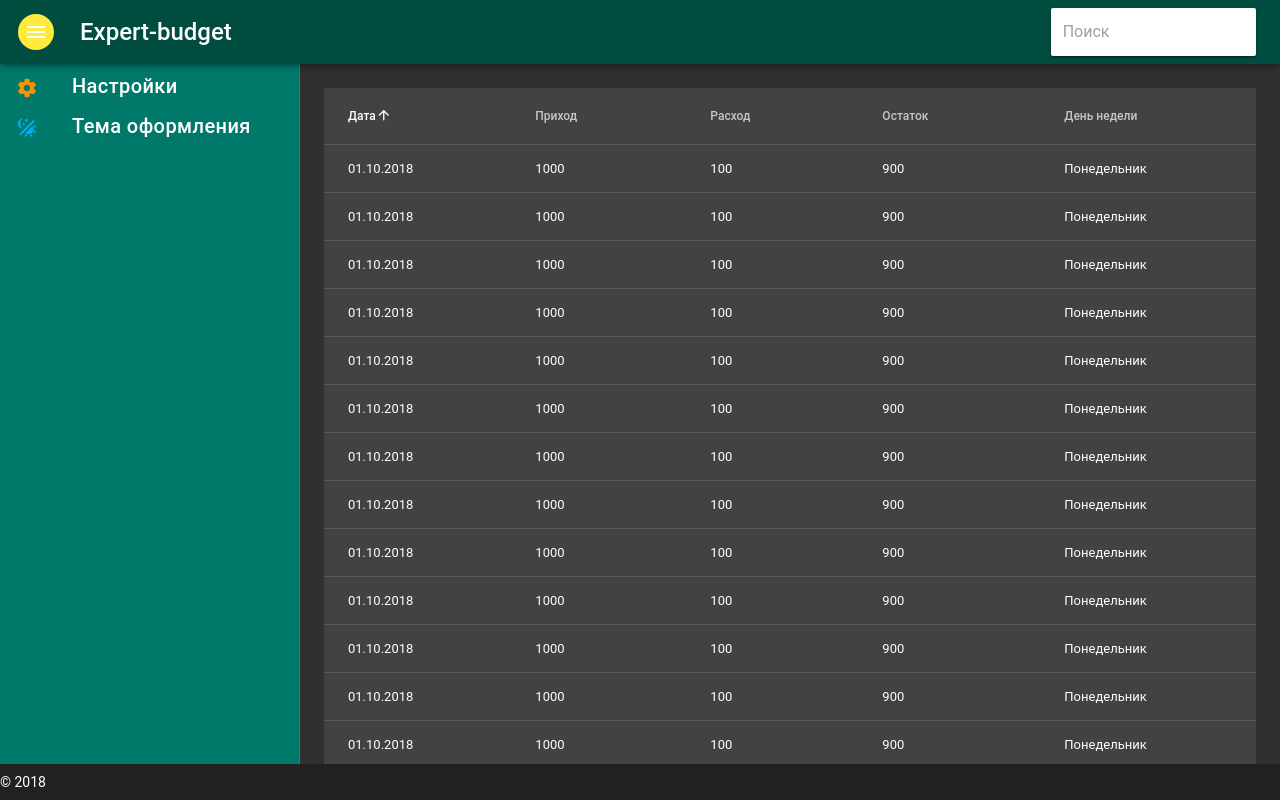
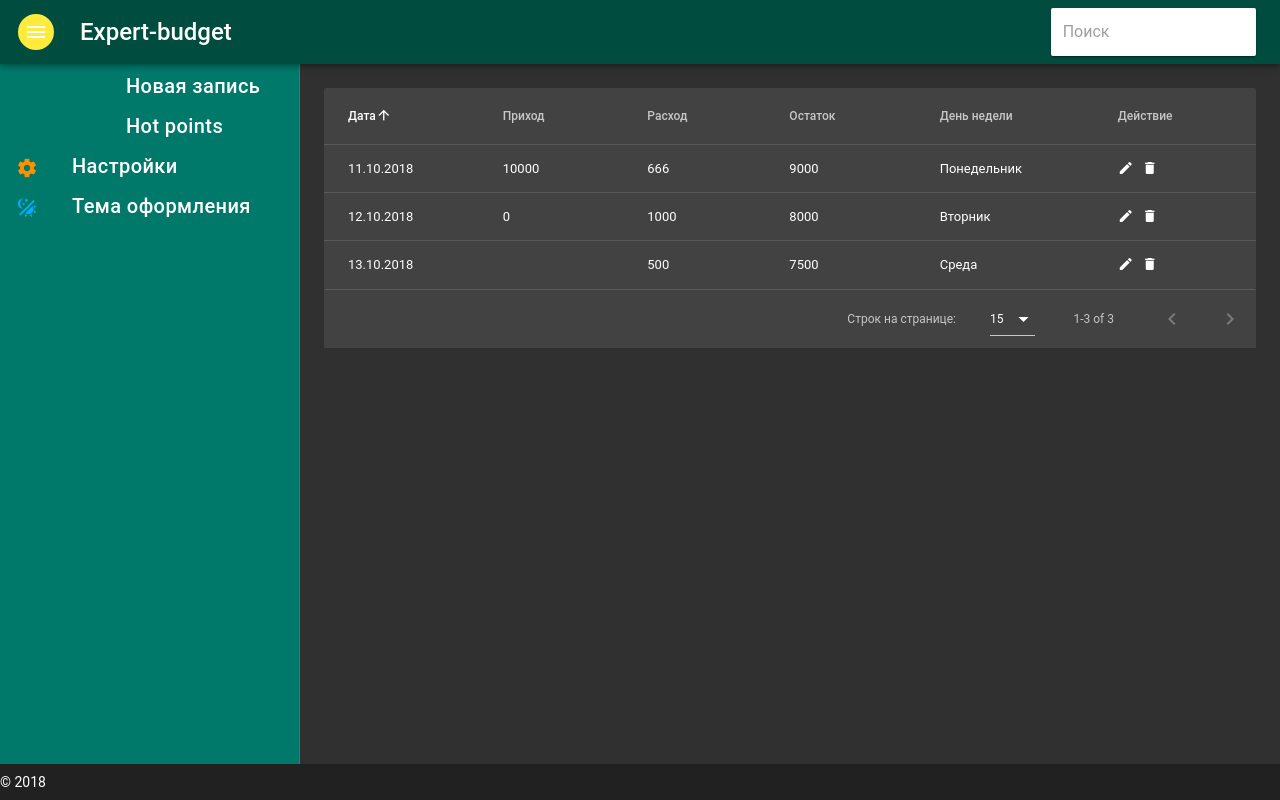
Before and after one commit to sabiridse/NVMwebAPP, a Vue app in the folder client/: page / in a window 1280 px wide. Shown: the top 800 px of the page. Built offline with nearby package versions, Linux system fonts and the light colour scheme.

Commit message:
add vuexStore

```diff
--- a/client/src/components/mainLayout.vue
+++ b/client/src/components/mainLayout.vue
@@ -2,6 +2,22 @@
   <v-app id="inspire" :dark="dark">
     <v-navigation-drawer v-model="drawer" clipped fixed app :class="themes">
       <v-list dense>
+        <v-list-tile @click="dialogFormOnTable();">
+          <v-list-tile-action>
+            <v-icon color="red darken-4">alert</v-icon>
+          </v-list-tile-action>
+          <v-list-tile-content>
+            <v-list-tile-title class="title">Новая запись</v-list-tile-title>
+          </v-list-tile-content>
+        </v-list-tile>
+        <v-list-tile @click="">
+          <v-list-tile-action>
+            <v-icon color="red darken-4">alert</v-icon>
+          </v-list-tile-action>
+          <v-list-tile-content>
+            <v-list-tile-title class="title">Hot points</v-list-tile-title>
+          </v-list-tile-content>
+        </v-list-tile>
         <v-list-tile @click="">
           <v-list-tile-action>
             <v-icon color="orange accent-3">settings</v-icon>
@@ -99,6 +115,9 @@ export default {
       this.topBarColor = this.dark == true ? "teal darken-4" : "blue lighten-4";
       this.dialog = false;
     },
+    dialogFormOnTable() {
+      eventbus.$emit("dialogStart", "true");
+    },
     searching(search) {
       eventbus.$emit("searchReq", this.search);
     }
--- a/client/src/components/vueTable.vue
+++ b/client/src/components/vueTable.vue
@@ -1,4 +1,61 @@
 <template>
+  <div>
+    <v-dialog v-model="dialog" max-width="500px">
+      <!--
+        <v-btn :slot="activ" color="primary" dark class="mb-2"
+          >Новая запись</v-btn
+        >
+      -->
+      <v-card>
+        <v-card-title>
+          <span class="headline">{{ formTitle }}</span>
+        </v-card-title>
+
+        <v-card-text>
+          <v-container grid-list-md>
+            <v-layout wrap>
+              <v-flex xs12 sm6 md4>
+                <v-text-field
+                  v-model="editedItem.date"
+                  label="Дата"
+                ></v-text-field>
+              </v-flex>
+              <v-flex xs12 sm6 md4>
+                <v-text-field
+                  v-model="editedItem.plus"
+                  label="Приход"
+                ></v-text-field>
+              </v-flex>
+              <v-flex xs12 sm6 md4>
+                <v-text-field
+                  v-model="editedItem.minus"
+                  label="Расход"
+                ></v-text-field>
+              </v-flex>
+              <v-flex xs12 sm6 md4>
+                <v-text-field
+                  v-model="editedItem.cash"
+                  label="Остаток"
+                ></v-text-field>
+              </v-flex>
+              <v-flex xs12 sm6 md4>
+                <v-text-field
+                  v-model="editedItem.dayOfWeek"
+                  label="День_недели"
+                ></v-text-field>
+              </v-flex>
+            </v-layout>
+          </v-container>
+        </v-card-text>
+
+        <v-card-actions>
+          <v-spacer></v-spacer>
+          <v-btn color="blue darken-1" flat @click="close">Отмена</v-btn>
+          <v-btn color="blue darken-1" flat @click="save">Сохранить</v-btn>
+        </v-card-actions>
+      </v-card>
+    </v-dialog>
+
     <v-data-table
       :headers="headers"
       :items="items"
@@ -9,368 +66,129 @@
       no-results-text="нет данных"
     >
       <template slot="items" slot-scope="props">
-      <td class="text-xm-center">{{ props.item.Дата }}</td>
-      <td class="text-xm-center">{{ props.item.Приход }}</td>
-      <td class="text-xm-center">{{ props.item.Расход }}</td>
-      <td class="text-xm-center">{{ props.item.Остаток }}</td>
-      <td class="text-xm-center">{{ props.item.День_недели }}</td>
+        <td class="text-xm-center">{{ props.item.date }}</td>
+        <td class="text-xm-center">{{ props.item.plus }}</td>
+        <td class="text-xm-center">{{ props.item.minus }}</td>
+        <td class="text-xm-center">{{ props.item.cash }}</td>
+        <td class="text-xm-center">{{ props.item.dayOfWeek }}</td>
+        <td class="text-xm-center">
+          <v-icon small class="mr-2" @click="editItem(props.item);">
+            edit
+          </v-icon>
+          <v-icon small @click="deleteItem(props.item);"> delete </v-icon>
+        </td>
       </template>
     </v-data-table>
+  </div>
 </template>
 <script>
 import eventbus from "../plugins/eventbus.js";
 export default {
-  created() {
-    eventbus.$on("searchReq", this.searchData);
-  },
-  methods: {
-    searchData(value) {
-      this.search = value;
-    }
-  },
   data() {
     return {
+      dialog: false,
+      editedIndex: -1,
+      editedItem: {
+        date: "23.11.2018",
+        plus: 0,
+        minus: 0,
+        cash: 0,
+        dayOfWeek: "Четверг"
+      },
+      defaultItem: {
+        date: "01.01.2018",
+        plus: "0",
+        minus: "0",
+        cash: "0",
+        dayOfWeek: "0"
+      },
       search: "",
       text: "Строк на странице:",
       rowsPerPageItemsArray: [15, 45, 90, { text: "Все", value: -1 }],
       headers: [
         {
           text: "Дата",
-          value: "Дата",
+          value: "date",
           sortable: true
         },
         {
           text: "Приход",
-          value: "Приход",
+          value: "plus",
           sortable: true
         },
         {
           text: "Расход",
-          value: "Расход",
+          value: "minus",
           sortable: true
         },
         {
           text: "Остаток",
-          value: "Остаток",
+          value: "cash",
           sortable: true
         },
         {
           text: "День недели",
-          value: "День_недели",
+          value: "dayOfWeek",
           sortable: false
-        }
-      ],
-      items: [
-        {
-          Дата: "01.10.2018",
-          Приход: "1000",
-          Расход: "100",
-          Остаток: "900",
-          День_недели: "Понедельник"
         },
         {
-          Приход: "0",
-          Расход: "200",
-          Дата: "02.10.2018",
-          Остаток: "700",
-          День_недели: "Вторник"
-        },
-        {
-          Дата: "01.10.2018",
-          Приход: "1000",
-          Расход: "100",
-          Остаток: "900",
-          День_недели: "Понедельник"
-        },
-        {
-          Приход: "0",
-          Расход: "200",
-          Дата: "02.10.2018",
-          Остаток: "700",
-          День_недели: "Вторник"
-        },
-        {
-          Дата: "01.10.2018",
-          Приход: "1000",
-          Расход: "100",
-          Остаток: "900",
-          День_недели: "Понедельник"
-        },
-        {
-          Приход: "0",
-          Расход: "200",
-          Дата: "02.10.2018",
-          Остаток: "700",
-          День_недели: "Вторник"
-        },
-        {
-          Дата: "01.10.2018",
-          Приход: "1000",
-          Расход: "100",
-          Остаток: "900",
-          День_недели: "Понедельник"
-        },
-        {
-          Приход: "0",
-          Расход: "200",
-          Дата: "02.10.2018",
-          Остаток: "700",
-          День_недели: "Вторник"
-        },
-        {
-          Дата: "01.10.2018",
-          Приход: "1000",
-          Расход: "100",
-          Остаток: "900",
-          День_недели: "Понедельник"
-        },
-        {
-          Приход: "0",
-          Расход: "200",
-          Дата: "02.10.2018",
-          Остаток: "700",
-          День_недели: "Вторник"
-        },
-        {
-          Дата: "01.10.2018",
-          Приход: "1000",
-          Расход: "100",
-          Остаток: "900",
-          День_недели: "Понедельник"
-        },
-        {
-          Приход: "0",
-          Расход: "200",
-          Дата: "02.10.2018",
-          Остаток: "700",
-          День_недели: "Вторник"
-        },
-        {
-          Дата: "01.10.2018",
-          Приход: "1000",
-          Расход: "100",
-          Остаток: "900",
-          День_недели: "Понедельник"
-        },
-        {
-          Приход: "0",
-          Расход: "200",
-          Дата: "02.10.2018",
-          Остаток: "700",
-          День_недели: "Вторник"
-        },
-        {
-          Дата: "01.10.2018",
-          Приход: "1000",
-          Расход: "100",
-          Остаток: "900",
-          День_недели: "Понедельник"
-        },
-        {
-          Приход: "0",
-          Расход: "200",
-          Дата: "02.10.2018",
-          Остаток: "700",
-          День_недели: "Вторник"
-        },
-        {
-          Дата: "01.10.2018",
-          Приход: "1000",
-          Расход: "100",
-          Остаток: "900",
-          День_недели: "Понедельник"
-        },
-        {
-          Приход: "0",
-          Расход: "200",
-          Дата: "02.10.2018",
-          Остаток: "700",
-          День_недели: "Вторник"
-        },
-        {
-          Дата: "01.10.2018",
-          Приход: "1000",
-          Расход: "100",
-          Остаток: "900",
-          День_недели: "Понедельник"
-        },
-        {
-          Приход: "0",
-          Расход: "200",
-          Дата: "02.10.2018",
-          Остаток: "700",
-          День_недели: "Вторник"
-        },
-        {
-          Дата: "01.10.2018",
-          Приход: "1000",
-          Расход: "100",
-          Остаток: "900",
-          День_недели: "Понедельник"
-        },
-        {
-          Приход: "0",
-          Расход: "200",
-          Дата: "02.10.2018",
-          Остаток: "700",
-          День_недели: "Вторник"
-        },
-        {
-          Дата: "01.10.2018",
-          Приход: "1000",
-          Расход: "100",
-          Остаток: "900",
-          День_недели: "Понедельник"
-        },
-        {
-          Приход: "0",
-          Расход: "200",
-          Дата: "02.10.2018",
-          Остаток: "700",
-          День_недели: "Вторник"
-        },
-        {
-          Дата: "01.10.2018",
-          Приход: "1000",
-          Расход: "100",
-          Остаток: "900",
-          День_недели: "Понедельник"
-        },
-        {
-          Приход: "0",
-          Расход: "200",
-          Дата: "02.10.2018",
-          Остаток: "700",
-          День_недели: "Вторник"
-        },
-        {
-          Дата: "01.10.2018",
-          Приход: "1000",
-          Расход: "100",
-          Остаток: "900",
-          День_недели: "Понедельник"
-        },
-        {
-          Приход: "0",
-          Расход: "200",
-          Дата: "02.10.2018",
-          Остаток: "700",
-          День_недели: "Вторник"
-        },
-        {
-          Дата: "01.10.2018",
-          Приход: "1000",
-          Расход: "100",
-          Остаток: "900",
-          День_недели: "Понедельник"
-        },
-        {
-          Приход: "0",
-          Расход: "200",
-          Дата: "02.10.2018",
-          Остаток: "700",
-          День_недели: "Вторник"
-        },
-        {
-          Дата: "01.10.2018",
-          Приход: "1000",
-          Расход: "100",
-          Остаток: "900",
-          День_недели: "Понедельник"
-        },
-        {
-          Приход: "0",
-          Расход: "200",
-          Дата: "02.10.2018",
-          Остаток: "700",
-          День_недели: "Вторник"
-        },
-        {
-          Дата: "01.10.2018",
-          Приход: "1000",
-          Расход: "100",
-          Остаток: "900",
-          День_недели: "Понедельник"
-        },
-        {
-          Приход: "0",
-          Расход: "200",
-          Дата: "02.10.2018",
-          Остаток: "700",
-          День_недели: "Вторник"
-        },
-        {
-          Дата: "01.10.2018",
-          Приход: "1000",
-          Расход: "100",
-          Остаток: "900",
-          День_недели: "Понедельник"
-        },
-        {
-          Приход: "0",
-          Расход: "200",
-          Дата: "02.10.2018",
-          Остаток: "700",
-          День_недели: "Вторник"
-        },
-        {
-          Дата: "01.10.2018",
-          Приход: "1000",
-          Расход: "100",
-          Остаток: "900",
-          День_недели: "Понедельник"
-        },
-        {
-          Приход: "0",
-          Расход: "200",
-          Дата: "02.10.2018",
-          Остаток: "700",
-          День_недели: "Вторник"
-        },
-        {
-          Дата: "01.10.2018",
-          Приход: "1000",
-          Расход: "100",
-          Остаток: "900",
-          День_недели: "Понедельник"
-        },
-        {
-          Приход: "0",
-          Расход: "200",
-          Дата: "02.10.2018",
-          Остаток: "700",
-          День_недели: "Вторник"
-        },
-        {
-          Дата: "01.10.2018",
-          Приход: "1000",
-          Расход: "100",
-          Остаток: "900",
-          День_недели: "Понедельник"
-        },
-        {
-          Приход: "0",
-          Расход: "200",
-          Дата: "02.10.2018",
-          Остаток: "700",
-          День_недели: "Вторник"
-        },
-        {
-          Дата: "01.10.2018",
-          Приход: "1000",
-          Расход: "100",
-          Остаток: "900",
-          День_недели: "Понедельник"
-        },
-        {
-          Приход: "0",
-          Расход: "200",
-          Дата: "02.10.2018",
-          Остаток: "700",
-          День_недели: "Вторник"
+          text: "Действие"
         }
       ]
     };
+  },
+  created() {
+    eventbus.$on("searchReq", this.searchData);
+    eventbus.$on("dialogStart", this.dialogStart);
+  },
+  methods: {
+    searchData(value) {
+      this.search = value;
+    },
+    editItem(item) {
+      this.editedIndex = this.items.indexOf(item);
+      this.editedItem = Object.assign({}, item);
+      this.dialog = true;
+    },
+
+    deleteItem(item) {
+      const index = this.items.indexOf(item);
+      confirm("Удалить запись?") && this.items.splice(index, 1);
+    },
+    dialogStart(status) {
+      this.dialog = status;
+    },
+
+    close() {
+      this.dialog = false;
+      setTimeout(() => {
+        this.editedItem = Object.assign({}, this.defaultItem);
+        this.editedIndex = -1;
+      }, 300);
+    },
+
+    save() {
+      // if (this.editedIndex > -1) {
+      //   Object.assign(this.items[this.editedIndex], this.editedItem);
+      // } else {
+      this.$store.dispatch("addNote", this.editedItem);
+      // }
+      this.close();
+    }
+  },
+  computed: {
+    formTitle() {
+      return this.editedIndex === -1 ? "Новая запись" : "Изменить запись";
+    },
+    items() {
+      return this.$store.getters.items;
+    }
+  },
+
+  watch: {
+    dialog(val) {
+      val || this.close();
+    }
   }
 };
 </script>
--- a/client/src/store.js
+++ b/client/src/store.js
@@ -1,16 +1,51 @@
-import Vue from 'vue'
-import Vuex from 'vuex'
+import Vue from "vue";
+import Vuex from "vuex";
 
-Vue.use(Vuex)
+Vue.use(Vuex);
 
 export default new Vuex.Store({
   state: {
-
+    items: [
+      {
+        date: "11.10.2018",
+        plus: "10000",
+        minus: "666",
+        cash: "9000",
+        dayOfWeek: "Понедельник"
+      },
+      {
+        date: "12.10.2018",
+        plus: "0",
+        minus: "1000",
+        cash: "8000",
+        dayOfWeek: "Вторник"
+      },
+      {
+        date: "13.10.2018",
+        plus: "",
+        minus: "500",
+        cash: "7500",
+        dayOfWeek: "Среда"
+      }
+    ]
+  },
+  actions: {
+    addNote({ commit }, note) {
+      commit("ADD_NOTE", note);
+    }
   },
   mutations: {
+    ADD_NOTE(state, note) {
+      state.items.push(note);
+    },
+    EDIT_NOTE(state,note){
 
+    }
   },
-  actions: {
-
-  }
-})
+  getters: {
+    items(state) {
+      return state.items;
+    }
+  },
+  modules: {}
+});
```
Also changed, not shown: client/package.json (+12 -5 lines), client/src/plugins/vuetify.js (+7 -7 lines). Lines whose indentation alone changed are shown as unchanged.
